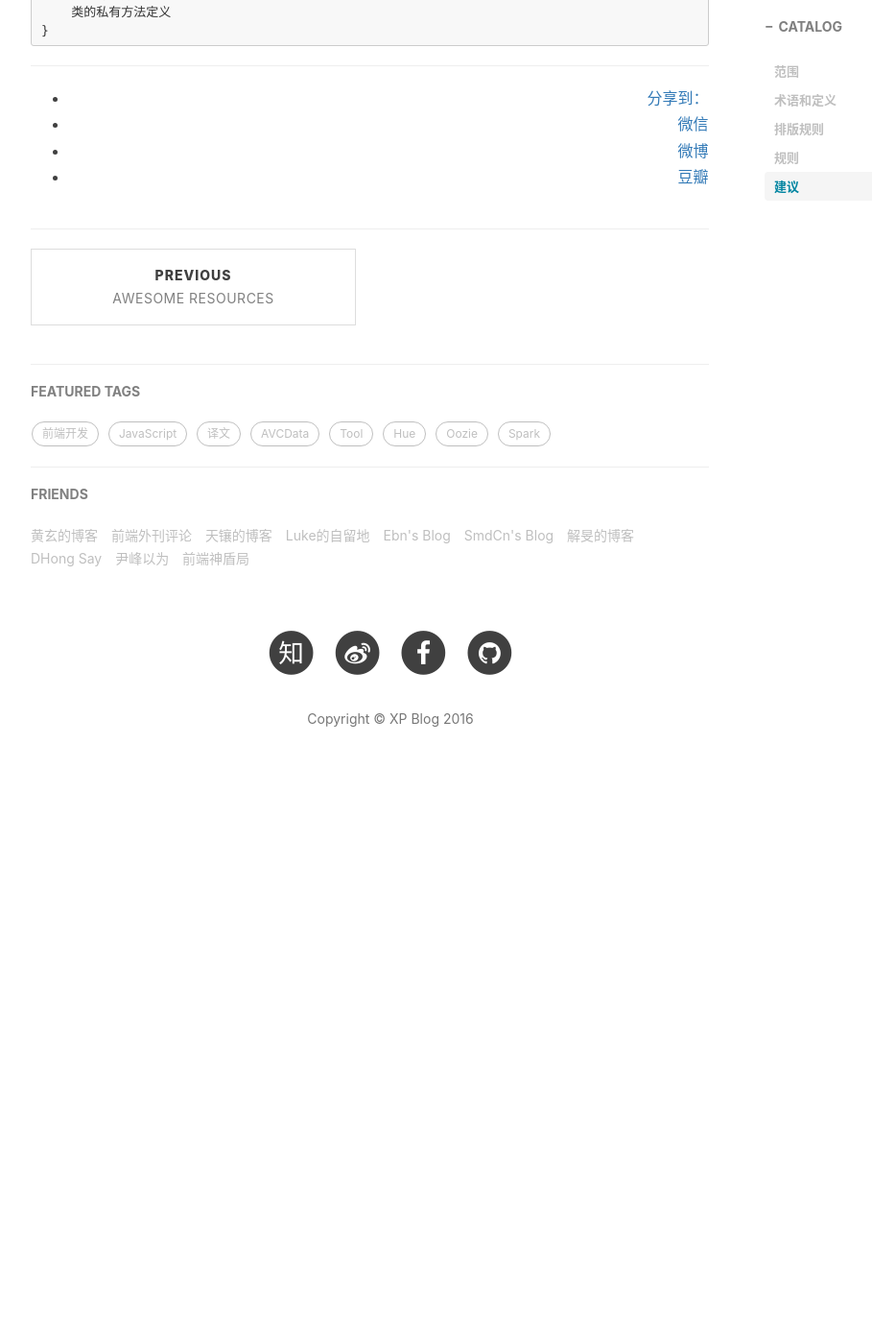
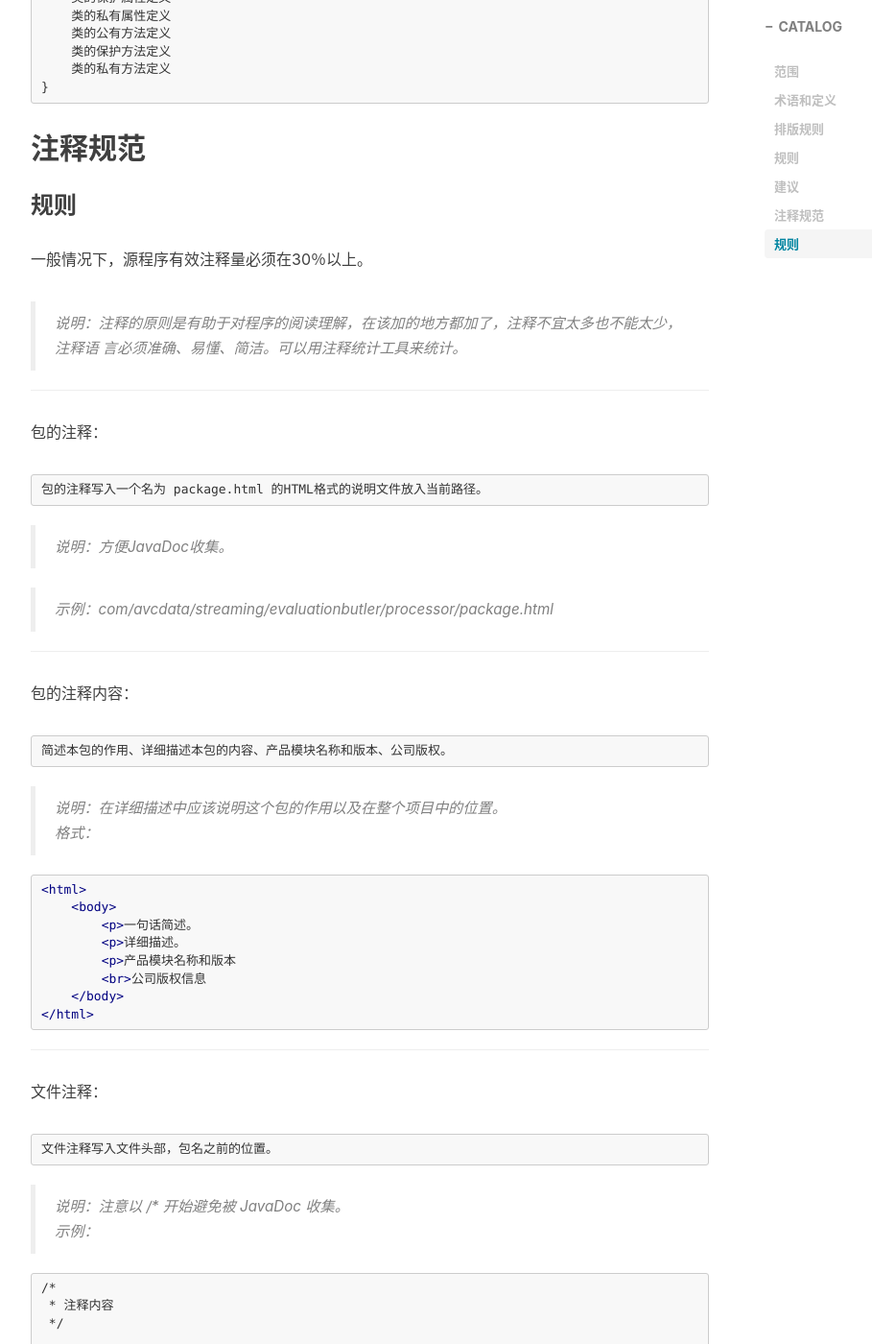
Before and after one commit to shoppingwang/shoppingwang.github.io, a Jekyll site: the page built from _posts/2016-07-21-spark-code-specification.markdown, in a window 1280 px wide and 1400 px high, scrolled down 4897 px. Shown: the whole window at 96% size, without its empty margins (233-1142 px from the left). Built offline with Jekyll 4.4.1, drawn with Linux system fonts in a browser that asks for light colours; nearby versions of some CDN libraries; comment, search, counter and statistics services are not loaded; before the commit the page ends 5750 px from its top, so only the background shows below that; some of the changed text lies outside the part shown.

Commit message:
增加编码规范

````diff
--- a/_posts/2016-07-21-spark-code-specification.markdown
+++ b/_posts/2016-07-21-spark-code-specification.markdown
@@ -34,12 +34,12 @@ tags:
 
 程序块要采用缩进风格编写，缩进的空格数为4个。
 
-> **说明**：对于由开发工具自动生成的代码可以有不一致。
+> 说明：对于由开发工具自动生成的代码可以有不一致。
 
 ----
 分界符（如大括号‘{’和‘}’）应各独占一行并且位于同一列，同时与引用它们的语句左对齐。在函数体的开始、类和接口的定义、以及if、for、do、while、try、catch语句中的程序都要采用如上的缩进方式。
 
-> **示例**：如下例子不符合规范。
+> 示例：如下例子不符合规范。
 
 ```scala
 for (...) {
@@ -194,3 +194,77 @@ val index:Int = 0
     类的私有方法定义
 }
 ```
+
+
+## 注释规范
+
+### 规则
+
+一般情况下，源程序有效注释量必须在30％以上。
+
+> 说明：注释的原则是有助于对程序的阅读理解，在该加的地方都加了，注释不宜太多也不能太少，注释语 言必须准确、易懂、简洁。可以用注释统计工具来统计。
+
+----
+包的注释：
+
+    包的注释写入一个名为 package.html 的HTML格式的说明文件放入当前路径。
+
+> 说明：方便JavaDoc收集。
+
+> 示例：com/avcdata/streaming/evaluationbutler/processor/package.html
+
+----
+包的注释内容：
+
+    简述本包的作用、详细描述本包的内容、产品模块名称和版本、公司版权。
+
+> 说明：在详细描述中应该说明这个包的作用以及在整个项目中的位置。
+>
+> 格式：
+
+```html
+<html>
+    <body>
+        <p>一句话简述。
+        <p>详细描述。
+        <p>产品模块名称和版本
+        <br>公司版权信息
+    </body>
+</html>
+```
+----
+文件注释：
+
+    文件注释写入文件头部，包名之前的位置。
+
+> 说明：注意以 /* 开始避免被 JavaDoc 收集。
+>
+> 示例：
+
+```
+/*
+ * 注释内容
+ */
+
+package com.avcdata.streaming.evaluationbutler.processor
+```
+
+----
+文件注释内容：版权说明、描述信息、生成日期、修改历史。
+
+> 说明：文件名可选。
+>
+> 格式：
+
+```
+/*
+ * 文件名：[文件名]
+ * 版权：〈版权〉
+ * 描述：〈描述〉
+ * 修改人：〈修改人〉
+ * 修改时间：YYYY-MM-DD
+ * 跟踪单号：〈跟踪单号〉
+ * 修改单号：〈修改单号〉
+ * 修改内容：〈修改内容〉
+ */
+```
````
